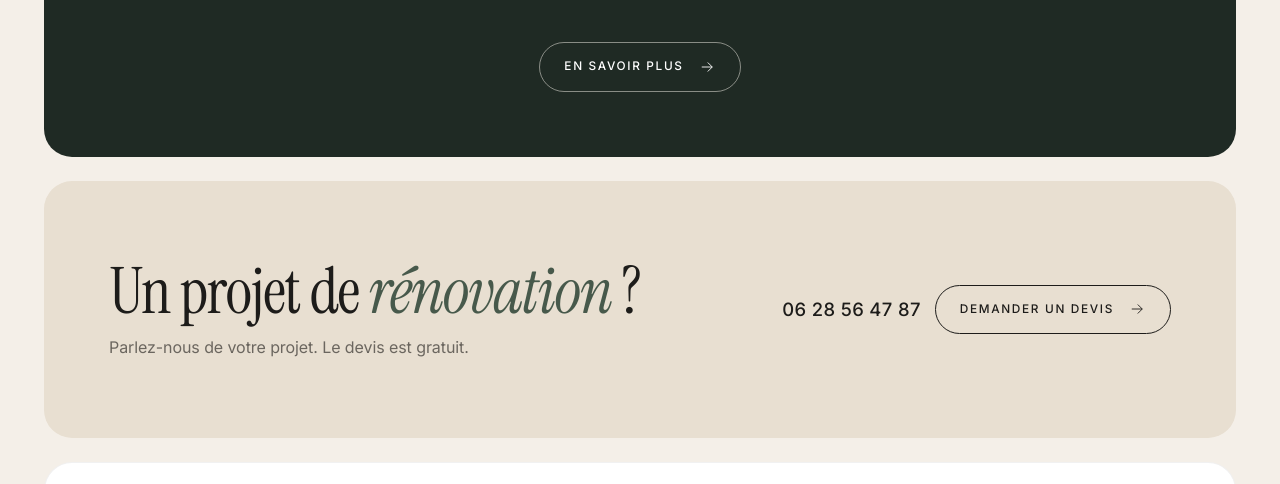
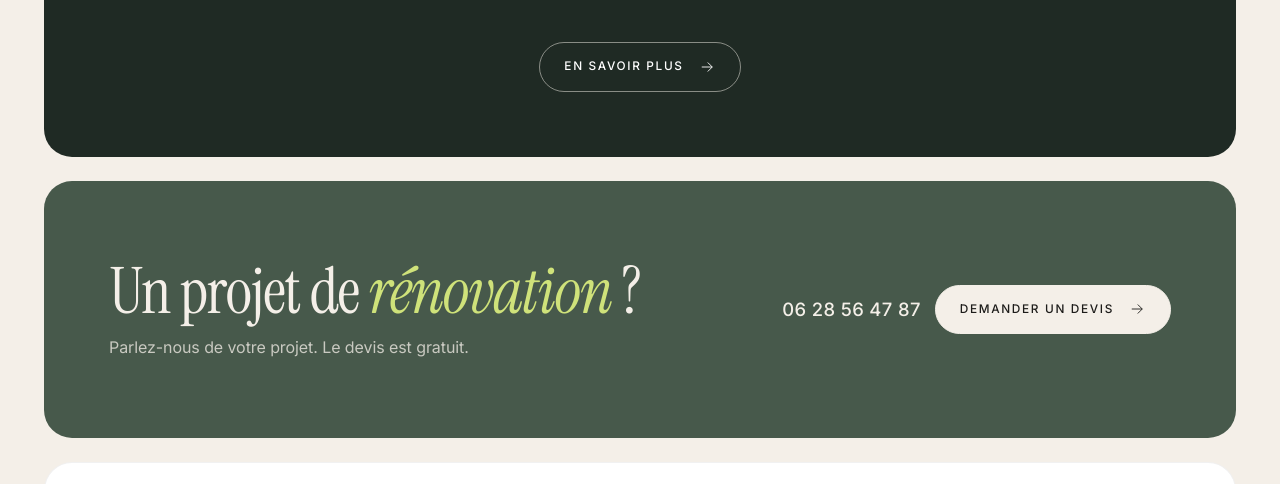
Before and after one commit to 3615-unit/cimiano-website, a plain HTML site: page v2/index.html in a window 1280 px wide. Shown: the part 5188-5672 px from the top of the page. Drawn offline with Linux system fonts and the light colour scheme.

Commit message:
Make the v2 quote box stand out: deep sage green
The sand tone blended into the tan page. Use the brand's deep sage
green with cream text, a soft lime italic word and a filled cream
button.

Co-Authored-By: Claude Opus 5.5 <noreply@anthropic.com>

```diff
--- a/css/v2.css
+++ b/css/v2.css
@@ -144,12 +144,15 @@ h3 { font-weight: 500; letter-spacing: -0.01em; }
 
 /* ---------- CTA + footer ---------- */
 
-/* Quote box: warm sand, dark text, the brand's deep green on the italic word. */
-.cta { background: #e8dfd1; color: var(--ink); border-color: transparent; padding-block: clamp(40px, 6vw, 80px); }
+/* Quote box: deep sage green with cream text so it stands out on the tan page.
+   The italic word picks up a soft version of the logo's lime. */
+.cta { background: var(--green); color: var(--cream); border-color: transparent; padding-block: clamp(40px, 6vw, 80px); }
 .cta h2 { font-size: clamp(2.4rem, 5vw, 4.2rem); }
-.cta h2 em { color: var(--green); }
-.cta p { color: var(--muted); }
-.cta .tel { color: var(--ink); font-weight: 500; letter-spacing: 0.02em; }
+.cta h2 em { color: #cfe27a; }
+.cta p { color: rgba(244, 239, 232, 0.75); }
+.cta .tel { color: var(--cream); font-weight: 500; letter-spacing: 0.02em; }
+.cta .btn-arrow { background: var(--cream); color: var(--ink); border-color: var(--cream); }
+.cta .btn-arrow:hover { background: transparent; color: var(--cream); border-color: var(--cream); }
 .site-footer { font-size: 0.9rem; }
 
 /* Reveal: fade, rise and un-blur. */
```
